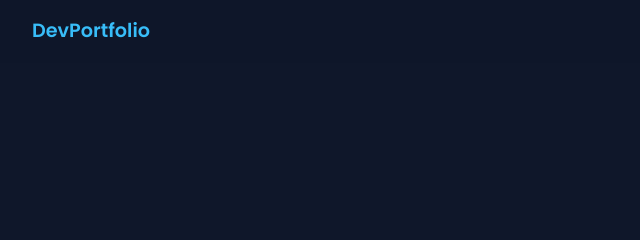
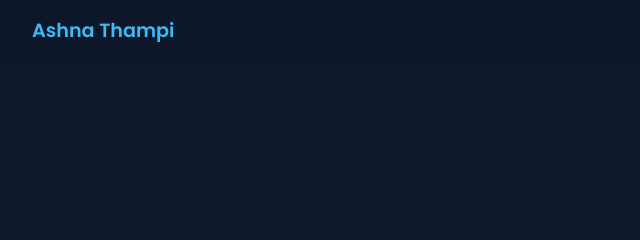
Before and after one commit to ashnaathampi33/ashnaathampi33.github.io, a plain HTML site: page index.html in a window 1280 px wide. Shown: the top 240 px of the page, 0-640 px from the left. Drawn offline with Linux system fonts and the light colour scheme.

Commit message:
Update index.html

```diff
--- a/index.html
+++ b/index.html
@@ -11,7 +11,7 @@
 
   <!-- Navbar -->
   <nav class="navbar">
-    <div class="logo">DevPortfolio</div>
+    <div class="logo">Ashna Thampi</div>
     <ul class="nav-links">
       <li><a href="#home">Home</a></li>
       <li><a href="#about">About</a></li>
```
